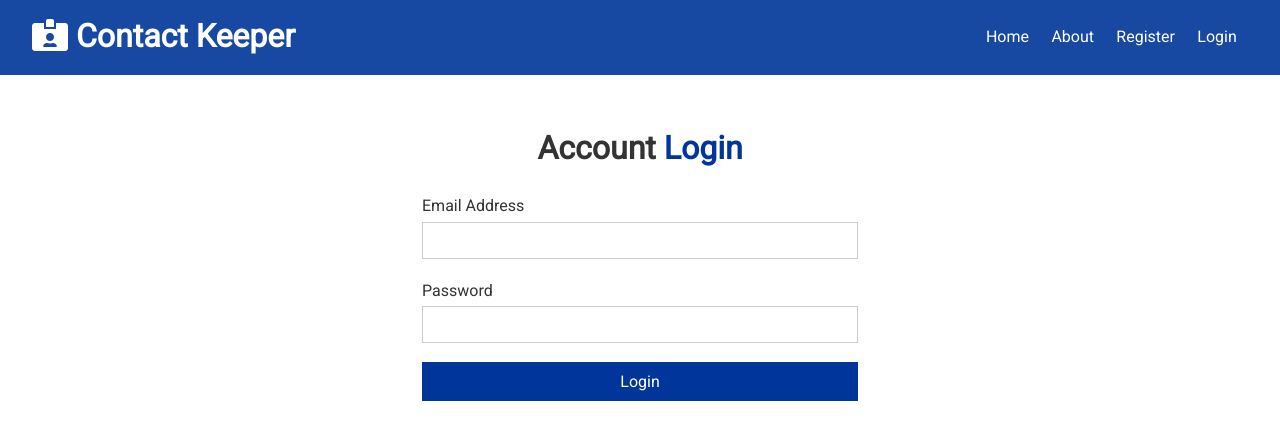
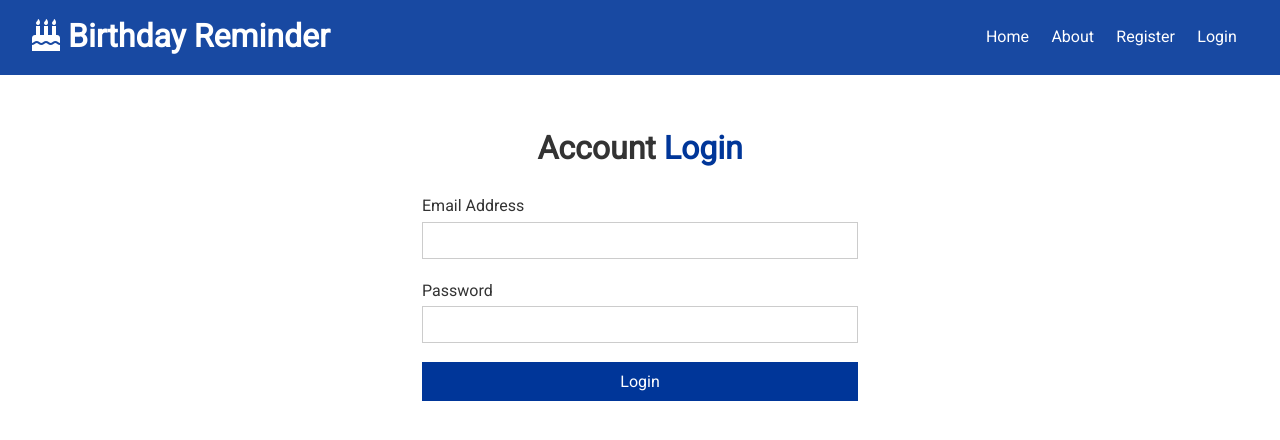
Before and after one commit to Ujjawal0619/ContactKeeper, a React (Create React App) app in the folder client/: page /login in a window 1280 px wide. Shown: the top 440 px of the page. Built offline with nearby package versions, Linux system fonts and the light colour scheme.

Commit message:
icon changed

```diff
--- a/client/src/components/layout/Navbar.js
+++ b/client/src/components/layout/Navbar.js
@@ -63,8 +63,8 @@ Navbar.propTypes = {
 };
 
 Navbar.defaultProps = {
-  title: 'Contact Keeper',
-  icon: 'fas fa-id-card-alt',
+  title: 'Birthday Reminder',
+  icon: 'fas fa-birthday-cake',
 };
 
 export default Navbar;
```
Also changed, not shown: 1 other file (tests, documents, lock files or other folders).
